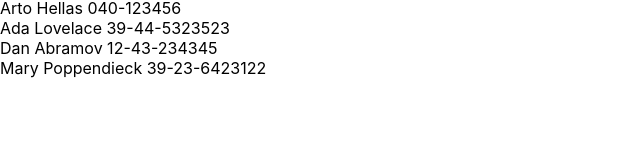
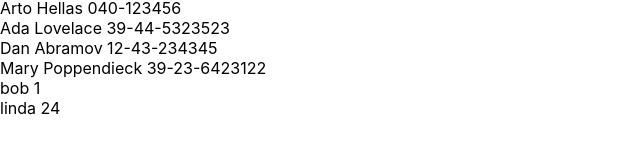
Before and after one commit to spezzers/fullstackopen2020, a React (Create React App) app in the folder part2/phonebook/: page / in a window 1280 px wide. Shown: the part 310-464 px from the top of the page, without its empty margins (0-640 px from the left). Built offline with nearby package versions, Linux system fonts and the light colour scheme; data requests are answered from the project's data file.

Commit message:
2.15 done

```diff
--- a/part2/phonebook/db.json
+++ b/part2/phonebook/db.json
@@ -1,5 +1,5 @@
 {
-    "persons":[
+  "persons": [
     {
       "name": "Arto Hellas",
       "number": "040-123456",
@@ -19,6 +19,16 @@
       "name": "Mary Poppendieck",
       "number": "39-23-6423122",
       "id": 4
+    },
+    {
+      "name": "bob",
+      "number": "1",
+      "id": 5
+    },
+    {
+      "name": "linda",
+      "number": "24",
+      "id": 6
     }
   ]
 }
--- a/part2/phonebook/src/App.jsx
+++ b/part2/phonebook/src/App.jsx
@@ -1,8 +1,8 @@
 import React, { useState, useEffect } from 'react'
-import axios from 'axios'
 import Form from './components/Form.jsx'
 import Filter from './components/Filter.jsx'
 import Persons from './components/Persons.jsx'
+import contactService from './services/contacts.js'
 
 const App = () => {
   const [persons, setPersons] = useState([])
@@ -11,8 +11,8 @@
   const [filter, setFilter] = useState('')
 
   useEffect(() => {
-    axios.get('http://localhost:3001/persons').then(response => {
-      setPersons(response.data)
+    contactService.getAll().then(response => {
+      setPersons(response)
     })
   }, [])
 
@@ -25,9 +25,13 @@
     if (persons.map(person => person.name).includes(newName)) {
       alert(`'${newName}' is already in the phonebook`)
     } else {
-      setPersons(persons.concat({ name: newName, number: newNumber }))
-      setNewName('')
-      setNewNumber('')
+      contactService
+        .add({ name: newName, number: newNumber })
+        .then(res => {
+          setPersons(persons.concat(res))
+          setNewName('')
+          setNewNumber('')
+        })
     }
   }
 
--- /dev/null
+++ b/part2/phonebook/src/services/contacts.js
@@ -0,0 +1,12 @@
+import axios from 'axios'
+
+const baseUrl = 'http://localhost:3001/persons'
+
+const getAll = () => axios.get(baseUrl).then(res => res.data)
+
+
+const add = newContact => axios.post(baseUrl, newContact).then(
+    res => res.data)
+
+
+export default {getAll, add}
```
Lines whose indentation alone changed are shown as unchanged.
